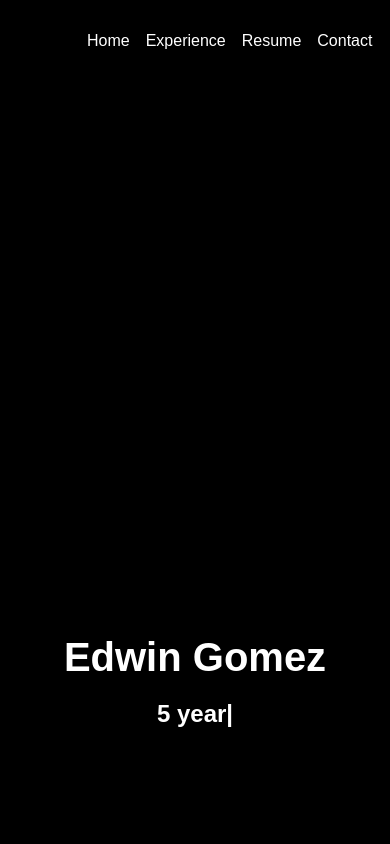
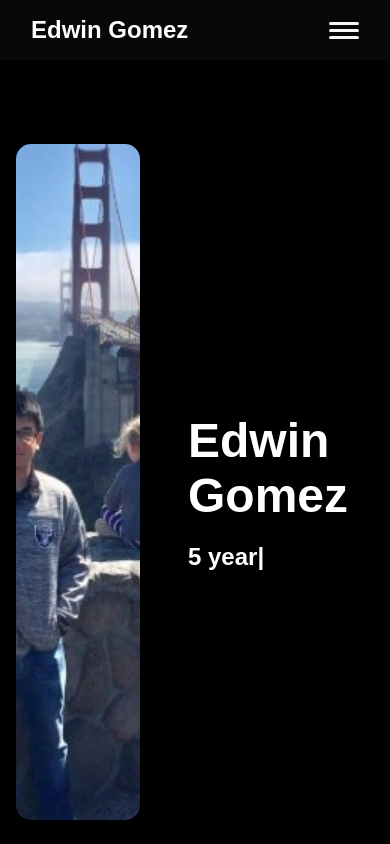
Before and after one commit to edwingomez12/edwingomez12.github.io, a React (Create React App) app: page / in a window 390 px wide. Shown: the top 844 px of the page. Built offline with nearby package versions, Linux system fonts and the light colour scheme.

Commit message:
Fixing styles

```diff
--- a/package.json
+++ b/package.json
@@ -1,6 +1,6 @@
 {
   "name": "githubwebsite",
-  "homepage": "https://edwingomez12.github.io/githubwebsite",
+  "homepage": "https://edwingomez12.github.io/",
   "version": "0.2.0",
   "private": true,
   "dependencies": {
--- a/src/components/Header.css
+++ b/src/components/Header.css
@@ -1,25 +1,113 @@
+/* Basic styles for the header */
 .header {
-    background-color: #000;
-    padding: 1rem 2rem;
+  background-color: #080808;
   color: #fff;
+  padding: 1rem;
+  position: relative;
+  z-index: 1000;
+}
+
+.header .container {
   display: flex;
   justify-content: space-between;
   align-items: center;
 }
 
-  .logo a {
+.header .brand a {
   color: #fff;
+  text-decoration: none;
   font-size: 1.5rem;
-    text-decoration: none;
+  font-weight: bold;
+}
+
+.nav {
+  display: flex;
+  align-items: center;
 }
 
 .nav ul {
+  display: flex;
   list-style: none;
-    display: flex;
-    gap: 1rem;
+  margin: 0;
+  padding: 0;
+}
+
+.nav ul li {
+  margin-left: 1.5rem;
 }
 
 .nav ul li a {
   color: #fff;
   text-decoration: none;
+  font-size: 1rem;
+  transition: color 0.3s;
 }
+
+.nav ul li a:hover {
+  color: #f39c12;
+}
+
+/* Mobile menu toggle */
+.nav-toggle {
+  display: none;
+  flex-direction: column;
+  justify-content: space-around;
+  width: 30px;
+  height: 21px;
+  cursor: pointer;
+}
+
+.nav-toggle .bar {
+  height: 3px;
+  width: 100%;
+  background-color: #f8f5f5;
+  border-radius: 10px;
+  transition: all 0.3s;
+}
+
+@media (max-width: 768px) {
+  .nav {
+    position: absolute;
+    top: 100%;
+    left: 0;
+    width: 100%;
+    height: 0;
+    overflow: hidden;
+    flex-direction: column;
+    align-items: flex-start;
+    background-color: #333;
+    transition: height 0.3s ease;
+  }
+
+  .nav.open {
+    height: 200px; /* Adjust height based on number of menu items */
+  }
+
+  .nav ul {
+    flex-direction: column;
+    width: 100%;
+  }
+
+  .nav ul li {
+    margin-left: 0;
+    width: 100%;
+    text-align: center;
+    padding: 1rem 0;
+  }
+
+  .nav-toggle {
+    display: flex;
+  }
+
+  .nav-toggle.open .bar:nth-child(2) {
+    opacity: 0;
+  }
+
+  .nav-toggle.open .bar:nth-child(1) {
+    transform: translateY(9px) rotate(45deg);
+  }
+
+  .nav-toggle.open .bar:nth-child(3) {
+    transform: translateY(-9px) rotate(-45deg);
+  }
+}
--- a/src/components/Header.js
+++ b/src/components/Header.js
@@ -1,18 +1,31 @@
-import React from 'react';
+import React, { useState } from 'react';
 import { Link } from 'react-router-dom';
 import './Header.css';
 
 const Header = () => {
+  const [isMenuOpen, setIsMenuOpen] = useState(false);
+
+  const toggleMenu = () => {
+    setIsMenuOpen(!isMenuOpen);
+  };
+
   return (
     <header className="header">
       <div className="container">
-
-        <nav className="nav">
+        <div className="brand">
+          <Link to="/">Edwin Gomez</Link>
+        </div>
+        <div className={`nav-toggle ${isMenuOpen ? 'open' : ''}`} onClick={toggleMenu}>
+          <div className="bar"></div>
+          <div className="bar"></div>
+          <div className="bar"></div>
+        </div>
+        <nav className={`nav ${isMenuOpen ? 'open' : ''}`}>
           <ul>
-            <li><Link to="/">Home</Link></li>
-            <li><Link to="/projects">Experience</Link></li>
-            <li><a href="https://drive.google.com/file/d/1kF_FK0N3_86Yb2D_ujZKn_c9qVK0bJtZ/view?usp=drive_link" target="_blank" rel="noopener noreferrer">Resume</a></li>
-            <li><Link to="/contact">Contact</Link></li>
+            <li><Link to="/" onClick={toggleMenu}>Home</Link></li>
+            <li><Link to="/projects" onClick={toggleMenu}>Experience</Link></li>
+            <li><a href="https://drive.google.com/file/d/1kF_FK0N3_86Yb2D_ujZKn_c9qVK0bJtZ/view?usp=drive_link" target="_blank" rel="noopener noreferrer" onClick={toggleMenu}>Resume</a></li>
+            <li><Link to="/contact" onClick={toggleMenu}>Contact</Link></li>
           </ul>
         </nav>
       </div>
--- a/src/components/Home.css
+++ b/src/components/Home.css
@@ -1,37 +1,29 @@
-/* Basic styles for the Home component */
 .home {
     display: flex;
-    flex-direction: column;
     height: 100vh;
-    padding: 20px;
-    box-sizing: border-box;
   }
 
-  /* Styles for the left-side and image container */
   .left-side {
-    flex: 0 0 40%;
+    flex: 0 0 40%; /* Adjust this value to control the width of the left side */
     display: flex;
     align-items: center;
     justify-content: center;
     position: relative;
     overflow: hidden;
-    margin-bottom: 20px; /* Add some space below the image */
   }
 
   .image {
-    width: 100%; /* Make the image take full width */
-    max-width: 400px; /* Limit the maximum width */
-    height: auto; /* Maintain aspect ratio */
-    background-size: cover;
-    background-position: center;
+    width: 80%; /* Adjust this value to control the size of the image */
+    height: 80%;
+    background: url('/public/Me.jpeg') no-repeat center center/cover;
     border-radius: 15px;
     box-shadow: 0 4px 30px rgba(0, 0, 0, 0.1);
-    transition: transform 0.3s ease, filter 0.3s ease, opacity 1s ease-out;
-    opacity: 0;
+    transition: transform 0.3s ease, filter 0.3s ease, opacity 1s ease-out; /* Added opacity transition */
+    opacity: 0; /* Start with opacity 0 to create a loading effect */
   }
 
   .image.loaded {
-    opacity: 1;
+    opacity: 1; /* Fade in the image when loaded */
   }
 
   .image:hover {
@@ -39,7 +31,6 @@
     filter: brightness(1.1);
   }
 
-  /* Styles for the right-side and content */
   .right-side {
     flex: 1;
     background-color: #000;
@@ -47,16 +38,15 @@
     display: flex;
     align-items: center;
     justify-content: center;
-    padding: 20px;
+    padding: 2rem;
   }
 
   .right-side .content {
     max-width: 600px;
-    text-align: center;
   }
 
   .right-side h1 {
-    font-size: 2.5rem;
+    font-size: 3rem;
     margin-bottom: 1rem;
   }
 
@@ -64,7 +54,6 @@
     font-size: 1.25rem;
   }
 
-  /* Responsive styles for smaller screens */
   @media (min-width: 768px) {
     .home {
       flex-direction: row;
```
Also changed, not shown: src/components/Me.jpeg (added). Lines whose indentation alone changed are shown as unchanged.
